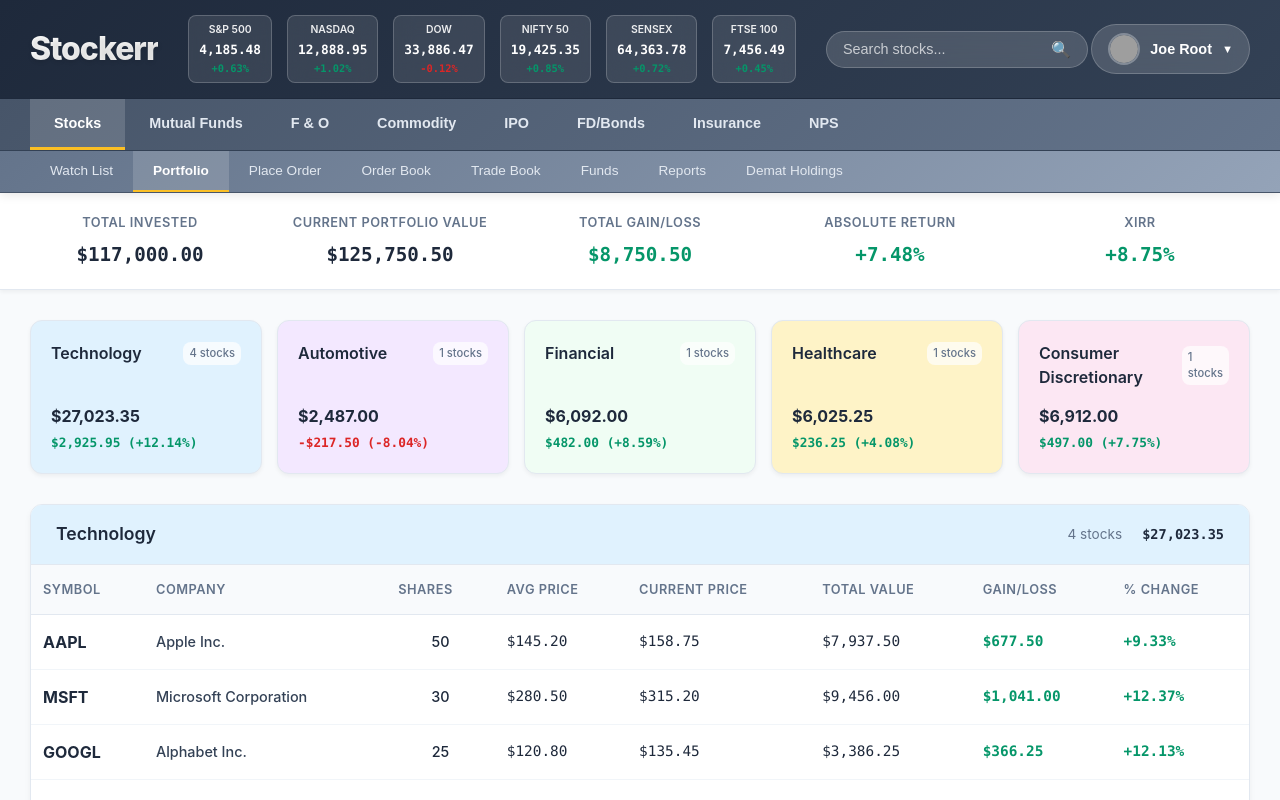
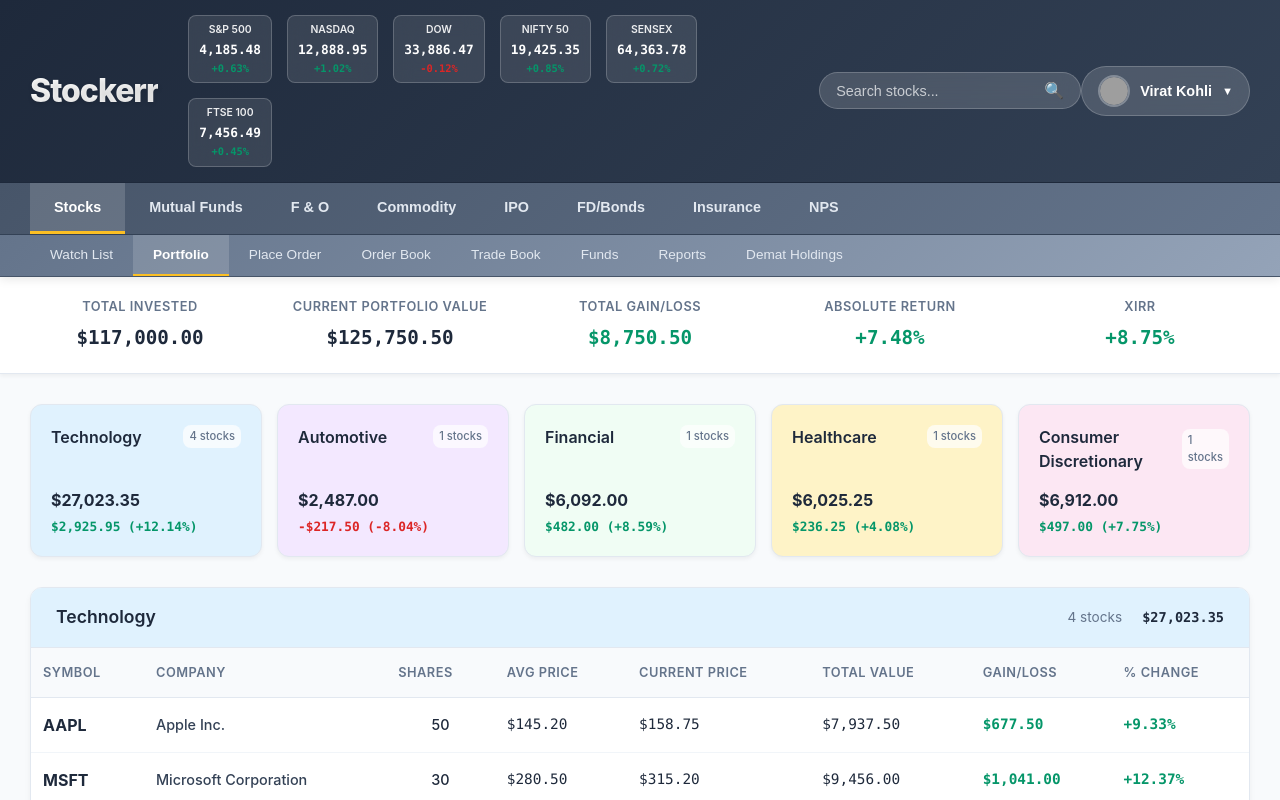
Before and after one commit to shanmitha555/stocker_UI, a React (Vite) app: page / in a window 1280 px wide. Shown: the top 800 px of the page. Built offline with nearby package versions, Linux system fonts and the light colour scheme; grey boxes are pictures that could not be loaded.

Commit message:
virat kohli change

```diff
--- a/src/App.jsx
+++ b/src/App.jsx
@@ -4,8 +4,8 @@
 // Sample portfolio data for Joe Root
 const portfolioData = {
   user: {
-    name: 'Joe Root',
-    email: 'joe.root@example.com',
+    name: 'Virat Kohli',
+    email: 'virat.kohli@example.com',
     totalValue: 125750.50,
     totalGain: 8750.50,
     gainPercentage: 7.48
```
